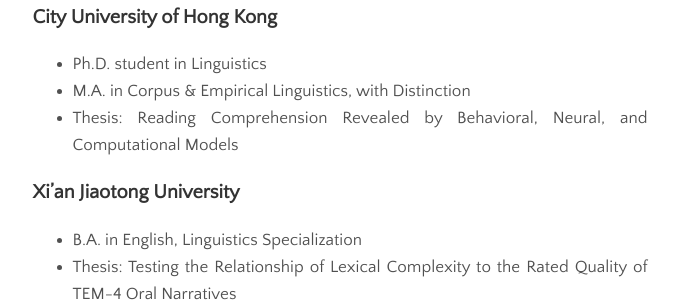
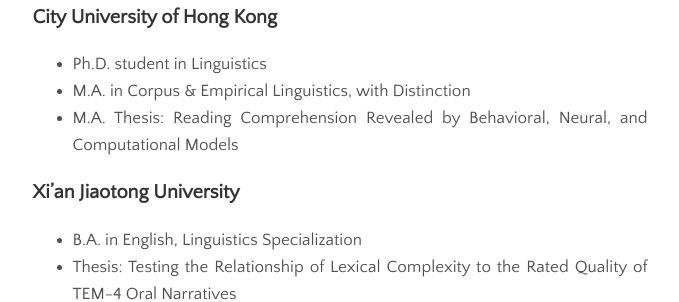
Before and after one commit to zhengwuma/zhengwuma.github.io, a Jekyll site: the page built from menu/about.md, in a window 1280 px wide. Shown: the part 381-683 px from the top of the page, without its empty margins (300-979 px from the left). Built offline with Jekyll 4.4.1, drawn with Linux system fonts in a browser that asks for light colours; part of the change alters nothing that is shown.

```diff
--- a/menu/about.md
+++ b/menu/about.md
@@ -10,7 +10,7 @@ I am the 1st-year PhD student at the LAnguages, Machines & Brains Lab, CityU, ad
 ### City University of Hong Kong
 - Ph.D. student in Linguistics
 - M.A. in Corpus & Empirical Linguistics, with Distinction
-- Thesis: Reading Comprehension Revealed by Behavioral, Neural, and Computational Models
+- M.A. Thesis: Reading Comprehension Revealed by Behavioral, Neural, and Computational Models
 
 ### Xi'an Jiaotong University
 -  B.A. in English, Linguistics Specialization
```
